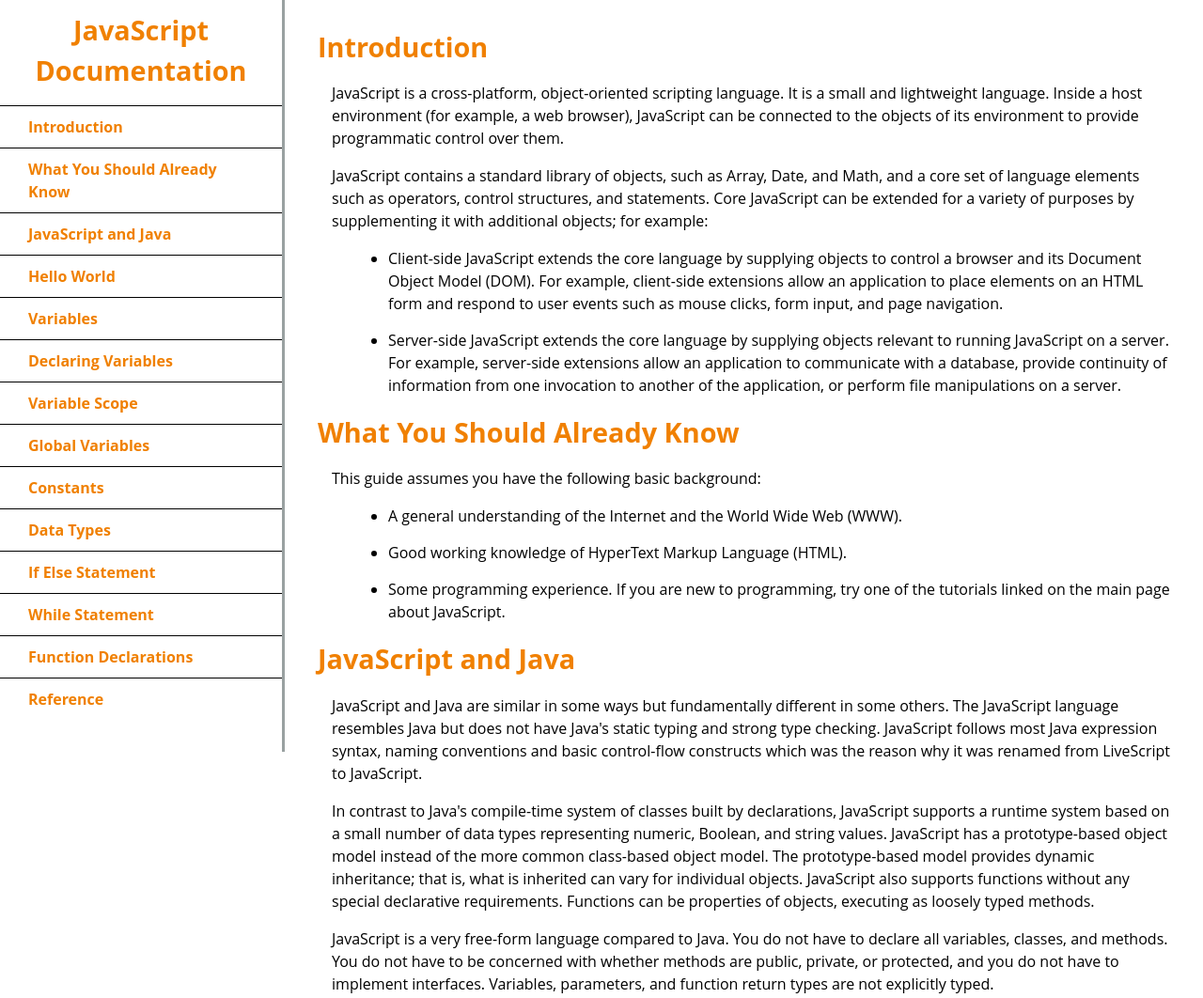
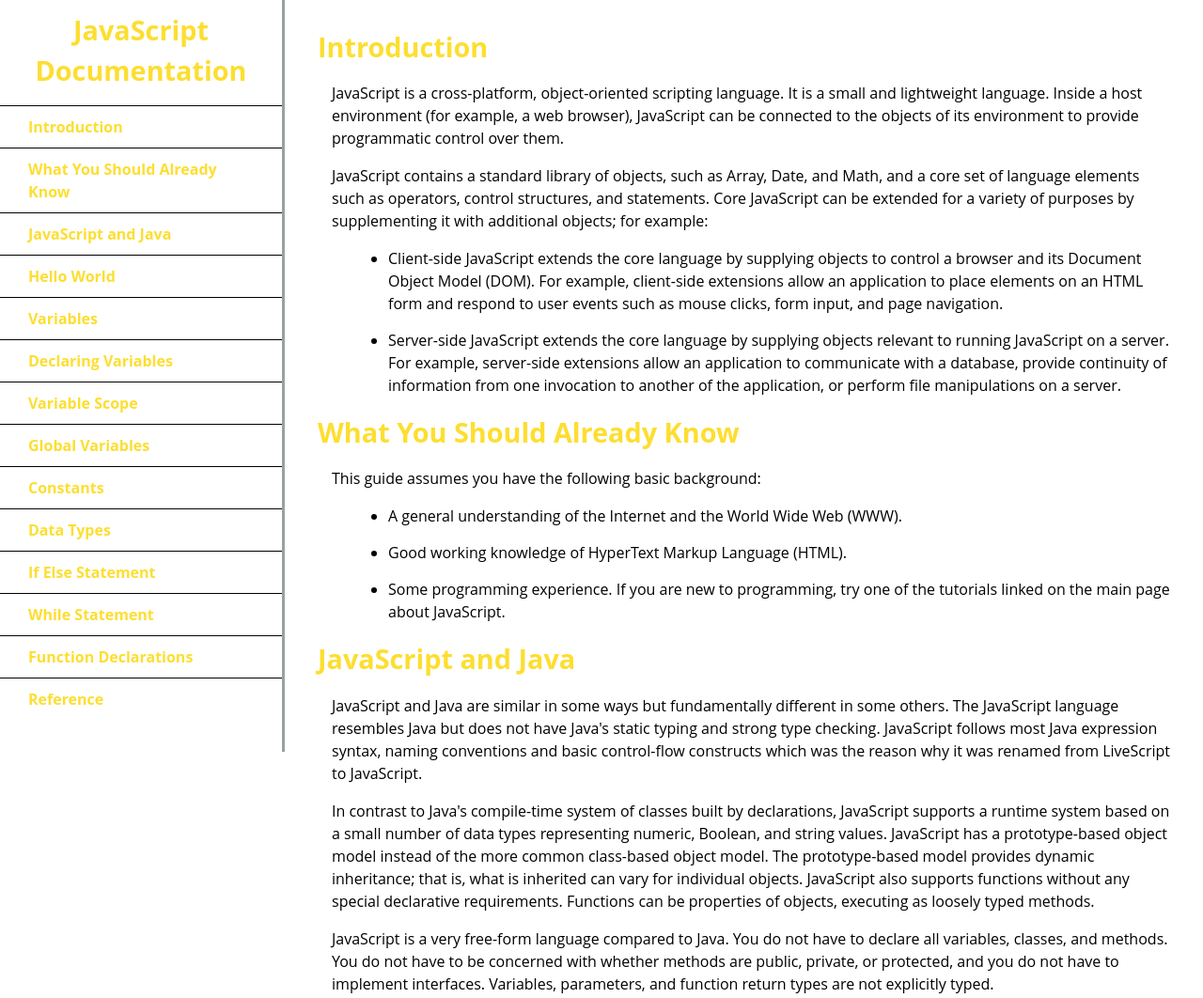
Before and after one commit to Vinizik/Technical-Documentation-Page, a plain HTML site: page index.html in a window 1280 px wide. Shown: the top 1062 px of the page at 94% size. Drawn offline with Linux system fonts and the light colour scheme.

Commit message:
Add files via upload

```diff
--- a/styles.css
+++ b/styles.css
@@ -19,7 +19,7 @@ body {
 }
 
 header {
-  color: #f08000;
+  color: #fdde30;
   margin: 10px;
   text-align: center;
   font-size: 1.8em;
@@ -49,7 +49,7 @@ header {
 #navbar a {
   display: block;
   padding: 10px 30px;
-  color: #f08000;
+  color: #fdde30;
   text-decoration: none;
   cursor: pointer;
   font-weight: bold;
```
